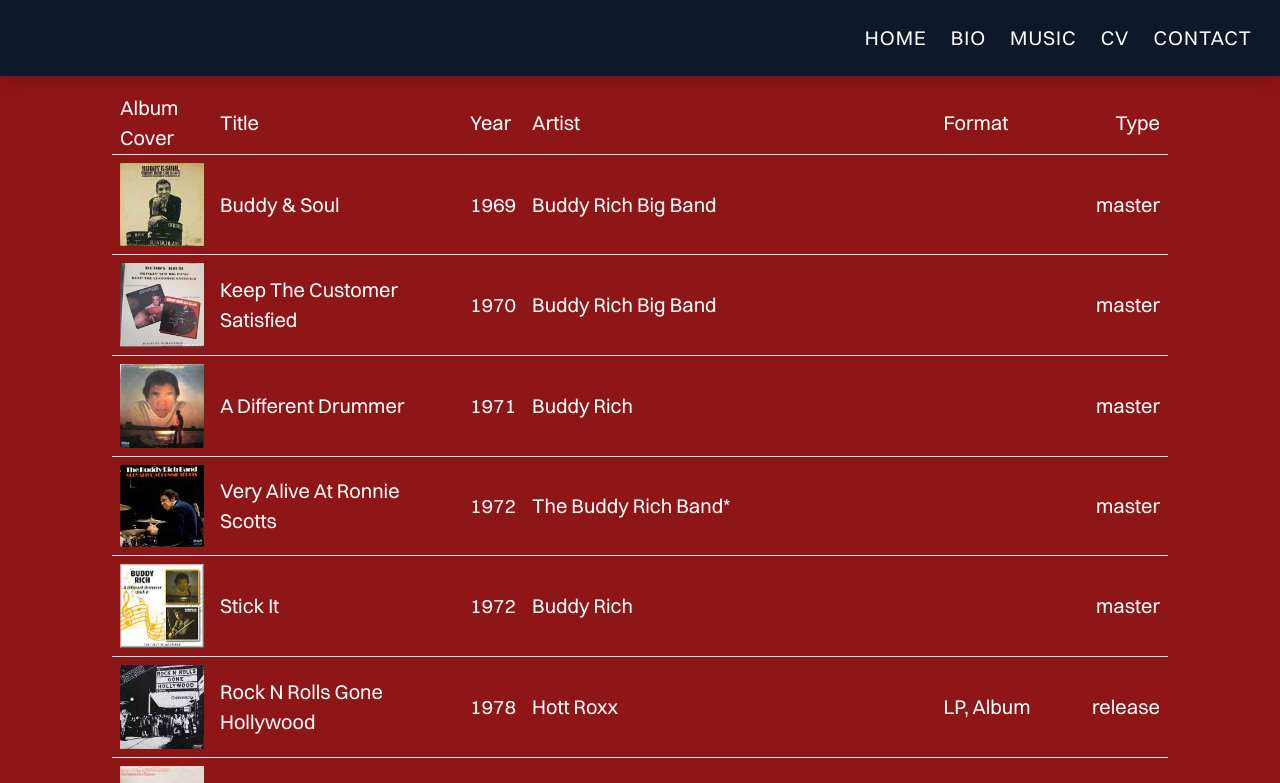
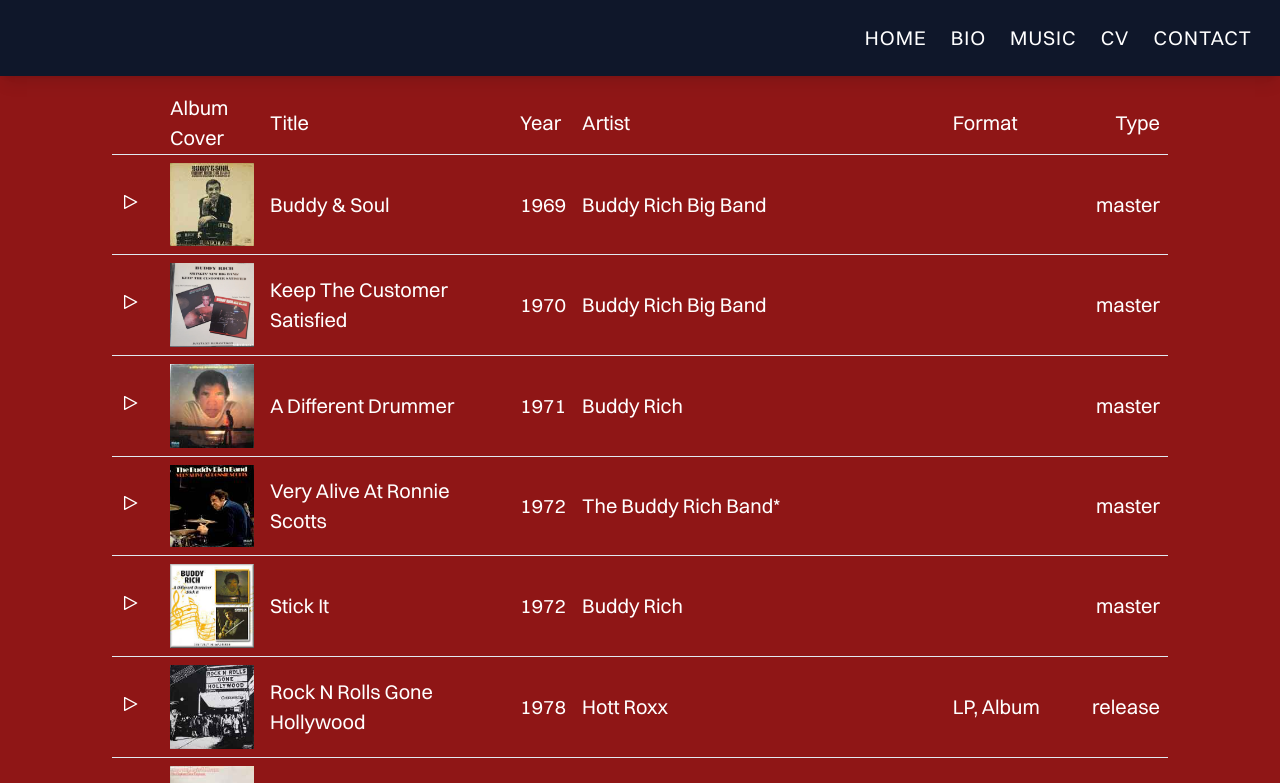
Before and after one commit to birdswitharms/don-englert-website, a Next.js app: page /music in a window 1280 px wide. Shown: the top 783 px of the page. Built offline with nearby package versions, Linux system fonts and the light colour scheme.

Commit message:
Update Music table to include videos

```diff
--- a/src/app/util/discog_output.json
+++ b/src/app/util/discog_output.json
@@ -14,7 +14,8 @@
         "in_wantlist": 76,
         "in_collection": 550
       }
-    }
+    },
+    "video": "ebuWzNCRRcc"
   },
   {
     "id": 338162,
@@ -31,7 +32,8 @@
         "in_wantlist": 28,
         "in_collection": 452
       }
-    }
+    },
+    "video": "JtZau_n0gWg"
   },
   {
     "id": 245971,
@@ -48,7 +50,8 @@
         "in_wantlist": 102,
         "in_collection": 796
       }
-    }
+    },
+    "video": "x9GILYan8zQ"
   },
   {
     "id": 190339,
@@ -65,7 +68,8 @@
         "in_wantlist": 35,
         "in_collection": 204
       }
-    }
+    },
+    "video": "3sjDuaBa96U"
   },
   {
     "id": 326032,
@@ -82,7 +86,8 @@
         "in_wantlist": 69,
         "in_collection": 728
       }
-    }
+    },
+    "video": "OFDwXVDLgxU"
   },
   {
     "id": 3427112,
@@ -101,11 +106,12 @@
         "in_wantlist": 12,
         "in_collection": 37
       }
-    }
+    },
+    "video": "7unzMTy6LGI"
   },
   {
     "id": 825501,
-    "title": "One Elephant, Deux \u00c9l\u00e9phants",
+    "title": "One Elephant, Deux Éléphants",
     "type": "master",
     "main_release": 13041268,
     "artist": "Sharon, Lois & Bram",
@@ -135,7 +141,8 @@
         "in_wantlist": 15,
         "in_collection": 92
       }
-    }
+    },
+    "video": "93fCUfPdy0M"
   },
   {
     "id": 3900710,
@@ -154,7 +161,8 @@
         "in_wantlist": 13,
         "in_collection": 93
       }
-    }
+    },
+    "video": "cwwm4yvYCoc"
   },
   {
     "id": 11109739,
@@ -173,7 +181,8 @@
         "in_wantlist": 3,
         "in_collection": 11
       }
-    }
+    },
+    "video": "Q60mSMmhTZU"
   },
   {
     "id": 423313,
@@ -209,7 +218,8 @@
         "in_wantlist": 0,
         "in_collection": 5
       }
-    }
+    },
+    "video": "8fGKEue-H4g"
   },
   {
     "id": 22171831,
@@ -228,7 +238,8 @@
         "in_wantlist": 1,
         "in_collection": 1
       }
-    }
+    },
+    "video": "8gO7uGld0ho"
   },
   {
     "id": 754782,
@@ -245,7 +256,8 @@
         "in_wantlist": 5,
         "in_collection": 10
       }
-    }
+    },
+    "video": "StUoyjIoRjk"
   },
   {
     "id": 1425911,
@@ -262,7 +274,8 @@
         "in_wantlist": 9,
         "in_collection": 247
       }
-    }
+    },
+    "video": "HjfK2GN2tII"
   },
   {
     "id": 5330992,
@@ -281,7 +294,8 @@
         "in_wantlist": 127,
         "in_collection": 34
       }
-    }
+    },
+    "video": "y2ch-iiPD-k"
   },
   {
     "id": 8037278,
@@ -319,7 +333,8 @@
         "in_wantlist": 22,
         "in_collection": 4
       }
-    }
+    },
+    "video": "9RHLC9PJBK0"
   },
   {
     "id": 27623259,
@@ -355,7 +370,8 @@
         "in_wantlist": 227,
         "in_collection": 116
       }
-    }
+    },
+    "video": "pO1jxKl8IyY"
   },
   {
     "id": 691385,
@@ -372,7 +388,8 @@
         "in_wantlist": 99,
         "in_collection": 31
       }
-    }
+    },
+    "video": "IIJn5fy-cQY"
   },
   {
     "id": 648002,
@@ -389,7 +406,8 @@
         "in_wantlist": 5,
         "in_collection": 188
       }
-    }
+    },
+    "video": "ahGG67FsAlc"
   },
   {
     "id": 2578343,
@@ -408,7 +426,8 @@
         "in_wantlist": 4,
         "in_collection": 33
       }
-    }
+    },
+    "video": "78AqtDJkNVk"
   },
   {
     "id": 2825336,
@@ -425,7 +444,8 @@
         "in_wantlist": 0,
         "in_collection": 8
       }
-    }
+    },
+    "video": "t6CGTpPMdWI"
   },
   {
     "id": 1898889,
@@ -442,7 +462,8 @@
         "in_wantlist": 3,
         "in_collection": 18
       }
-    }
+    },
+    "video": "jaUEcsdugdg"
   },
   {
     "id": 402732,
@@ -459,7 +480,8 @@
         "in_wantlist": 0,
         "in_collection": 10
       }
-    }
+    },
+    "video": "VyJxsyFiW2E"
   },
   {
     "id": 538321,
@@ -476,7 +498,8 @@
         "in_wantlist": 8,
         "in_collection": 112
       }
-    }
+    },
+    "video": "eRCXVWXU5PM"
   },
   {
     "id": 852796,
@@ -493,7 +516,8 @@
         "in_wantlist": 14,
         "in_collection": 28
       }
-    }
+    },
+    "video": "rT6jf9RGIRM"
   },
   {
     "id": 696929,
@@ -527,7 +551,8 @@
         "in_wantlist": 3,
         "in_collection": 64
       }
-    }
+    },
+    "video": "gtQhc7A-Y5o"
   },
   {
     "id": 594975,
@@ -544,7 +569,8 @@
         "in_wantlist": 9,
         "in_collection": 43
       }
-    }
+    },
+    "video": "1RrLDDQbrqs"
   },
   {
     "id": 774310,
@@ -561,7 +587,8 @@
         "in_wantlist": 4,
         "in_collection": 25
       }
-    }
+    },
+    "video": "E-p7hBhTHCo"
   },
   {
     "id": 1186027,
@@ -578,7 +605,8 @@
         "in_wantlist": 0,
         "in_collection": 3
       }
-    }
+    },
+    "video": "1GGBB9JB44A"
   },
   {
     "id": 1425893,
@@ -595,7 +623,8 @@
         "in_wantlist": 0,
         "in_collection": 2
       }
-    }
+    },
+    "video": "oZN_KU5nWQ8"
   },
   {
     "id": 1216331,
@@ -632,7 +661,8 @@
         "in_wantlist": 5,
         "in_collection": 44
       }
-    }
+    },
+    "video": "Cj7ewifJkTw"
   },
   {
     "id": 11134562,
@@ -651,7 +681,8 @@
         "in_wantlist": 4,
         "in_collection": 6
       }
-    }
+    },
+    "video": "Qqi9AVdfYIA"
   },
   {
     "id": 748220,
@@ -685,7 +716,8 @@
         "in_wantlist": 2,
         "in_collection": 0
       }
-    }
+    },
+    "video": "WtmVMKgYtqA"
   },
   {
     "id": 4223615,
@@ -704,7 +736,8 @@
         "in_wantlist": 5,
         "in_collection": 8
       }
-    }
+    },
+    "video": "ty5hvcQwzmY"
   },
   {
     "id": 9471708,
@@ -723,7 +756,8 @@
         "in_wantlist": 0,
         "in_collection": 4
       }
-    }
+    },
+    "video": "4u0UnRJpqyo"
   },
   {
     "id": 474640,
@@ -740,7 +774,8 @@
         "in_wantlist": 18,
         "in_collection": 9
       }
-    }
+    },
+    "video": "PBzHT-Pucys"
   },
   {
     "id": 13424884,
@@ -796,7 +831,8 @@
         "in_wantlist": 0,
         "in_collection": 1
       }
-    }
+    },
+    "video": "kFFD_r-0DsA"
   },
   {
     "id": 6435482,
@@ -814,7 +850,8 @@
         "in_wantlist": 4,
         "in_collection": 6
       }
-    }
+    },
+    "video": "MqrjTEtvM6U"
   },
   {
     "id": 6436722,
@@ -832,7 +869,8 @@
         "in_wantlist": 1,
         "in_collection": 6
       }
-    }
+    },
+    "video": "hTECovbNU2Y"
   },
   {
     "id": 6438837,
@@ -850,7 +888,8 @@
         "in_wantlist": 1,
         "in_collection": 4
       }
-    }
+    },
+    "video": "Akv_GChWj7Q"
   },
   {
     "id": 1452058,
@@ -866,7 +905,8 @@
         "in_wantlist": 4,
         "in_collection": 6
       }
-    }
+    },
+    "video": "6IbJDJ6aMqM"
   },
   {
     "id": 1199302,
@@ -882,6 +922,7 @@
         "in_wantlist": 2,
         "in_collection": 10
       }
-    }
+    },
+    "video": "SwAZQR-csNU"
   }
 ]
--- a/src/app/util/music.js
+++ b/src/app/util/music.js
@@ -11,5 +11,6 @@
   resource_url: item.resource_url,
   role: item.role,
   year: item.year,
-  artist: item.artist
+  artist: item.artist,
+  videoId: item.video ? item.video : null
 }));
--- a/src/pages/music.js
+++ b/src/pages/music.js
@@ -1,7 +1,9 @@
-import React from "react";
+"use client";
+import React, { useState } from "react";
 import "../app/globals.css";
 import Image from "next/image";
 import { massagedOutput } from "../app/util/music";
+import { PlayIcon } from "@radix-ui/react-icons";
 import {
   Table,
   TableBody,
@@ -13,11 +15,14 @@
 } from "@/components/ui/table";
 
 const Music = () => {
+  const [expandedId, setExpandedId] = useState(null);
+
   return (
     <main className="m-0 p-4 sm:mx-24 sm:p-4 gap-4 bg-base text-white">
       <Table className="text-[11px] sm:text-[20px]">
         <TableHeader>
           <TableRow>
+            <TableHead className="w-[50px] text-white"></TableHead>
             <TableHead className="w-[100px] text-white">Album Cover</TableHead>
             <TableHead className="w-[250px] text-white">Title</TableHead>
             <TableHead className="text-white">Year</TableHead>
@@ -28,8 +33,20 @@
         </TableHeader>
         <TableBody>
           {massagedOutput.map((item) => {
+            const isExpanded = expandedId === item.id;
             return (
-              <TableRow key={item.id}>
+              <React.Fragment key={item.id}>
+                <TableRow>
+                  <TableCell>
+                    {item.videoId && (
+                      <button
+                        onClick={() => setExpandedId(isExpanded ? null : item.id)}
+                        aria-label={isExpanded ? "Close video" : "Play video"}
+                      >
+                        <PlayIcon className={`w-5 h-5 hover:text-gray-300 ${isExpanded ? "text-red-500" : "text-white"}`} />
+                      </button>
+                    )}
+                  </TableCell>
                   <TableCell className="font-medium">
                     <Image
                       src={`/covers/${item.title}.jpeg`}
@@ -51,6 +68,24 @@
                   <TableCell>{item.format}</TableCell>
                   <TableCell className="text-right">{item.type}</TableCell>
                 </TableRow>
+                {isExpanded && (
+                  <TableRow>
+                    <TableCell colSpan={7} className="p-0">
+                      <div className="p-4">
+                        <iframe
+                          width="100%"
+                          height="315"
+                          src={`https://www.youtube.com/embed/${item.videoId}`}
+                          title={item.title}
+                          allow="accelerometer; autoplay; clipboard-write; encrypted-media; gyroscope; picture-in-picture"
+                          allowFullScreen
+                          className="rounded-lg"
+                        />
+                      </div>
+                    </TableCell>
+                  </TableRow>
+                )}
+              </React.Fragment>
             );
           })}
         </TableBody>
```
Lines whose indentation alone changed are shown as unchanged.
